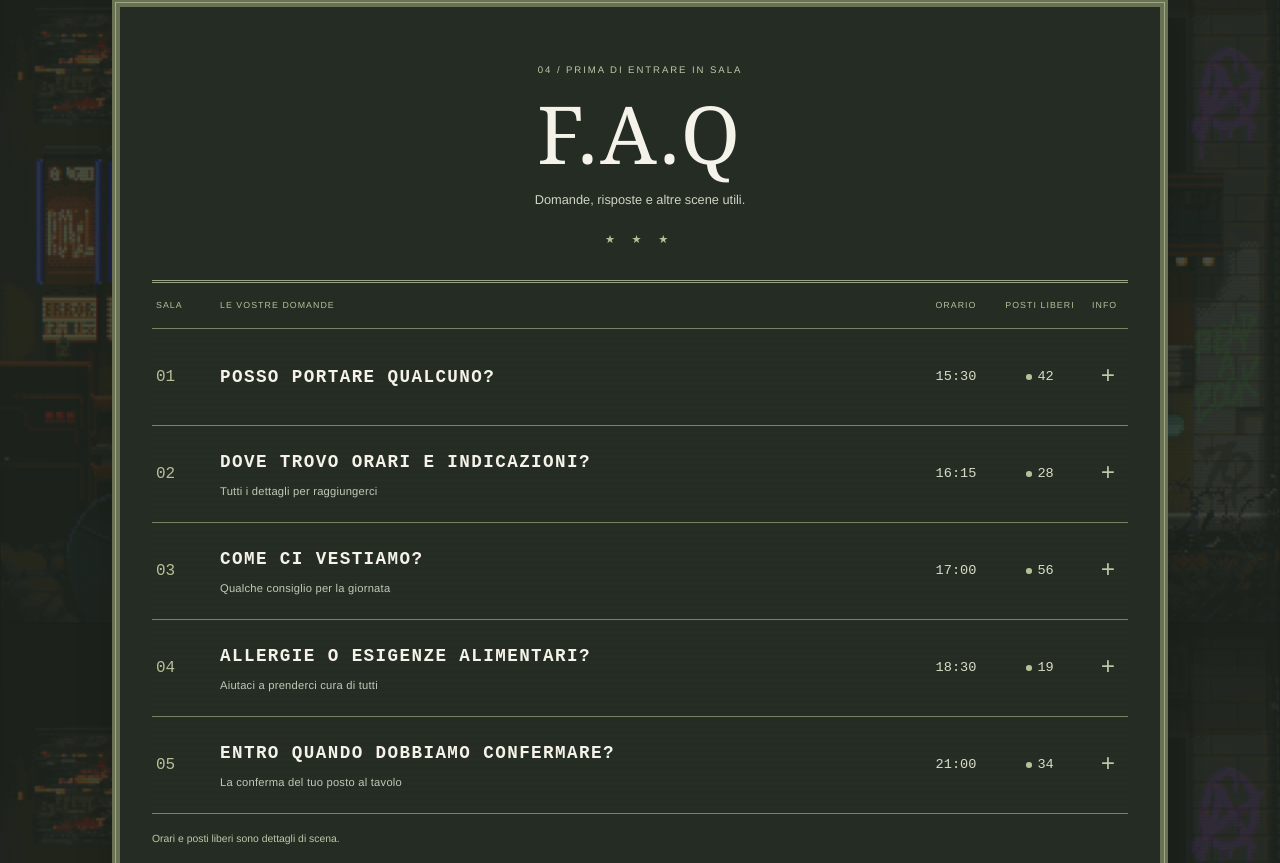
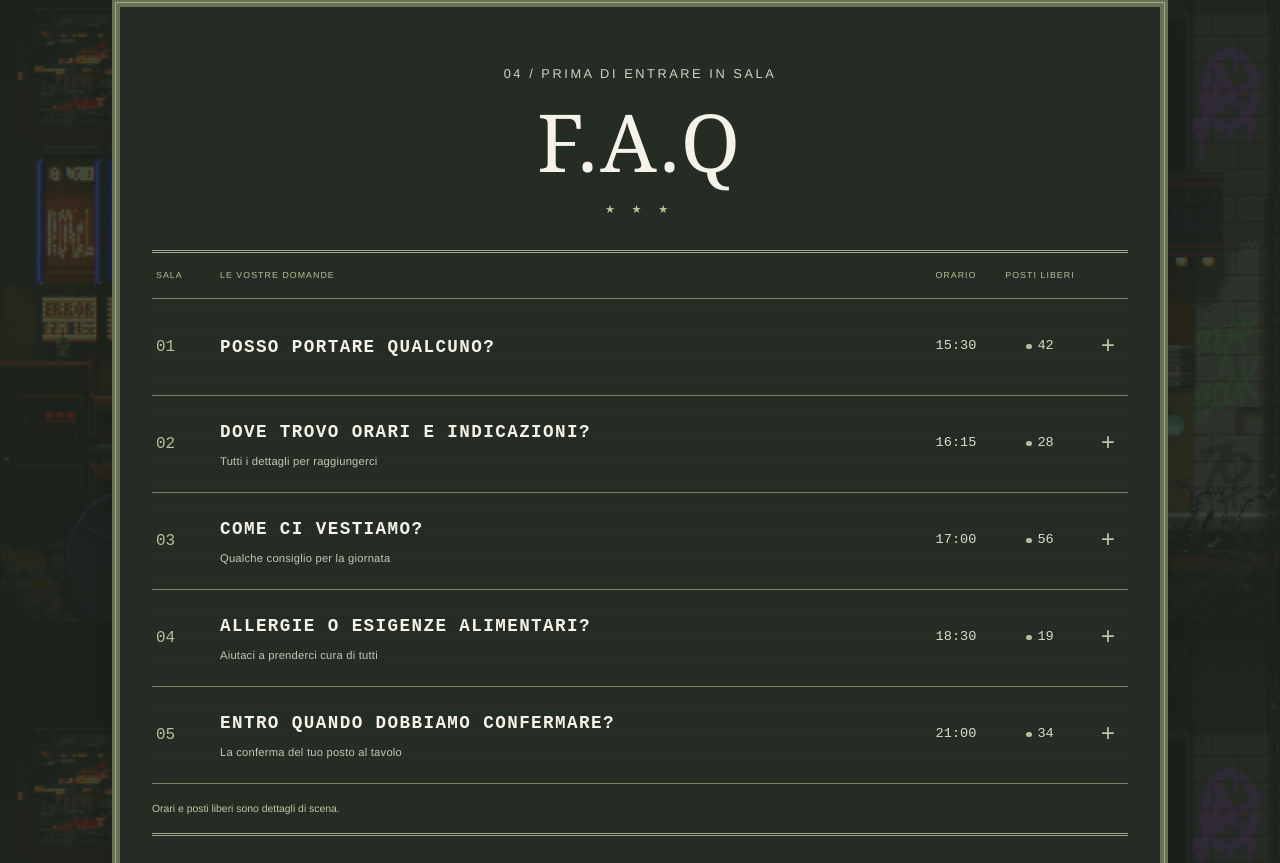
Before and after one commit to Ubriacopo/sese-wedding, a Vue app: page / in a window 1280 px wide. Shown: the part 4444-5307 px from the top of the page. Built offline with nearby package versions, Linux system fonts and the light colour scheme; no server answers.

Commit message:
Updates (management)

```diff
--- a/src/App.vue
+++ b/src/App.vue
@@ -210,11 +210,10 @@ const label = 'text-[10px] font-medium uppercase tracking-[0.22em] text-olive'
         <header class="cinema-board-header">
           <p class="cinema-eyebrow">04 / Prima di entrare in sala</p>
           <h2>F.A.Q</h2>
-          <p>Domande, risposte e altre scene utili.</p>
           <div class="marquee-stars" aria-hidden="true">★ ★ ★</div>
         </header>
         <div class="board-columns" aria-hidden="true"><span>Sala</span><span>Le vostre domande</span><span
-            class="listing-desktop-heading">Orario</span><span class="listing-desktop-heading">Posti liberi</span><span>Info</span>
+            class="listing-desktop-heading">Orario</span><span class="listing-desktop-heading">Posti liberi</span>
         </div>
         <div class="cinema-listings">
           <details v-for="(faq, index) in faqs" :id="faq.id" :key="faq.id" name="cinema-faq" class="cinema-listing">
```
